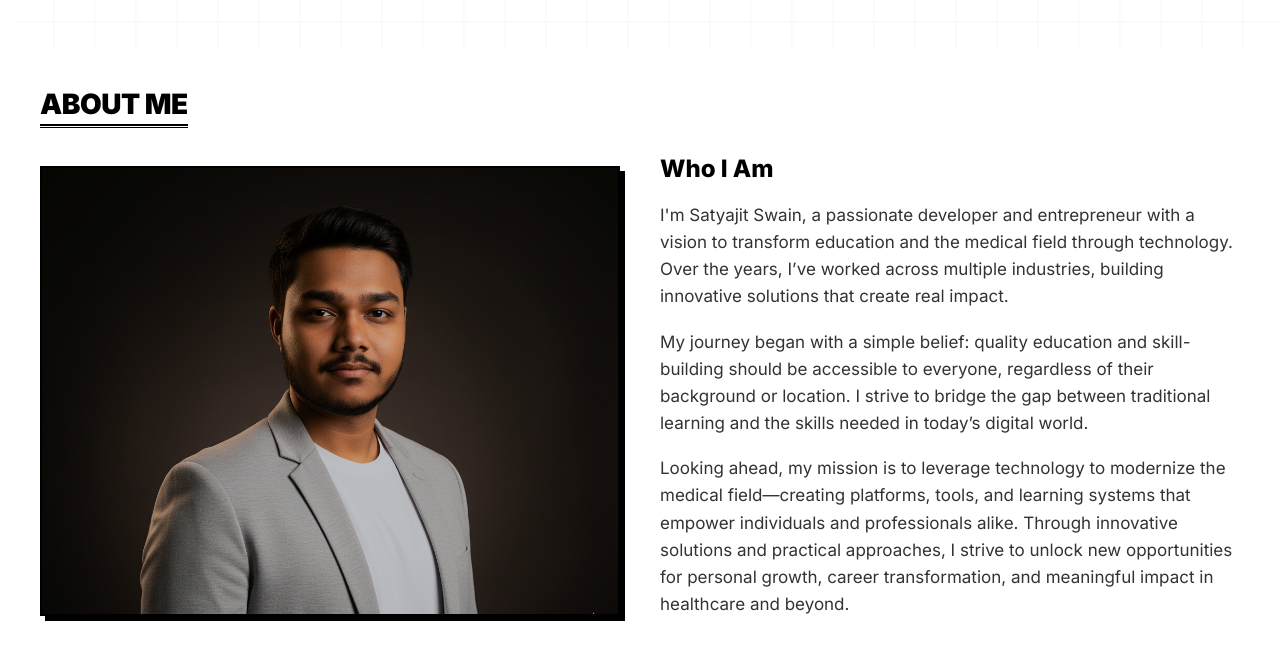
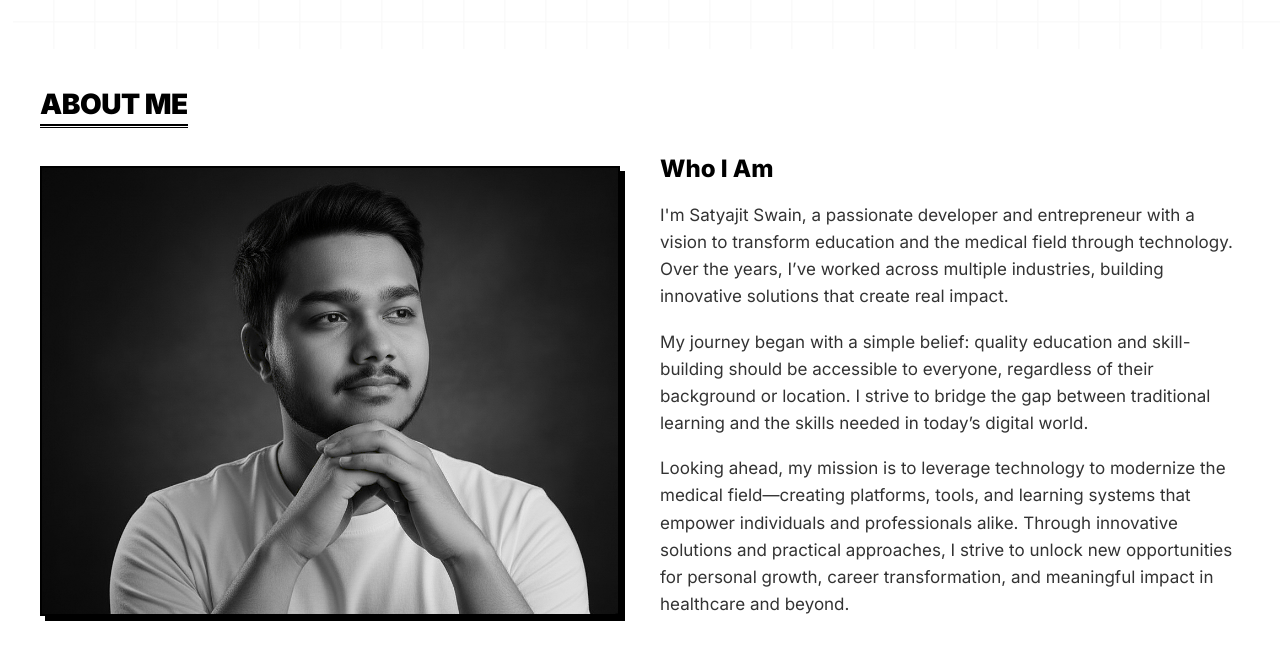
Before and after one commit to s-agency/lifestory-satyajitswain, a plain HTML site: page index.html in a window 1280 px wide. Shown: the part 296-952 px from the top of the page. Drawn offline with Linux system fonts and the light colour scheme.

Commit message:
Add files via upload

```diff
--- a/index.html
+++ b/index.html
@@ -8,7 +8,7 @@
     <link href="https://fonts.googleapis.com/css2?family=Dancing+Script:wght@400;500;600;700&display=swap" rel="stylesheet">
     <link rel="icon" type="image/png" href="favicon.png">
 <!-- 🚀 Ultimate SEO Meta Tags for satyajitswain.live -->
-<title>Satyajit Swain — Founder & CEO of 3Skill | IIT Patna | Full Stack Developer | Entrepreneur from Odisha</title>
+<title>Satyajit Swain</title>
 
 <meta name="title" content="Satyajit Swain — Founder & CEO of 3Skill | IIT Patna | Full Stack Developer | Entrepreneur from Odisha">
 <meta name="description" content="Official website of Satyajit Swain — Founder & CEO of 3Skill, IIT Patna student, and passionate full-stack developer from Odisha. He has trained 3000+ students, built 70+ websites, and empowers India’s tech talent with free internships and IIT mentorship.">
@@ -1176,7 +1176,7 @@
 
             <div class="about-content">
                 <div class="about-image">
-                    <img src="s10.png" alt="Satyajit Swain">
+                    <img src="satyajit.png" alt="Satyajit Swain">
                 </div>
                 <div class="about-text">
                     <h3>Who I Am</h3>
```
Also changed, not shown: satyajit.png (added).
